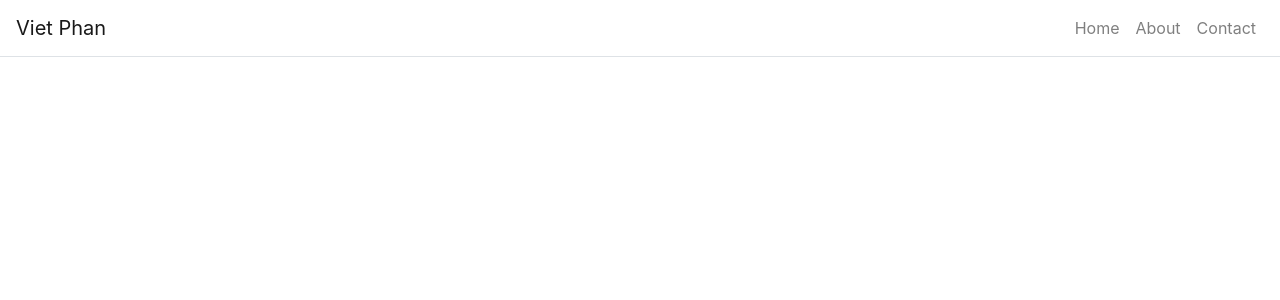
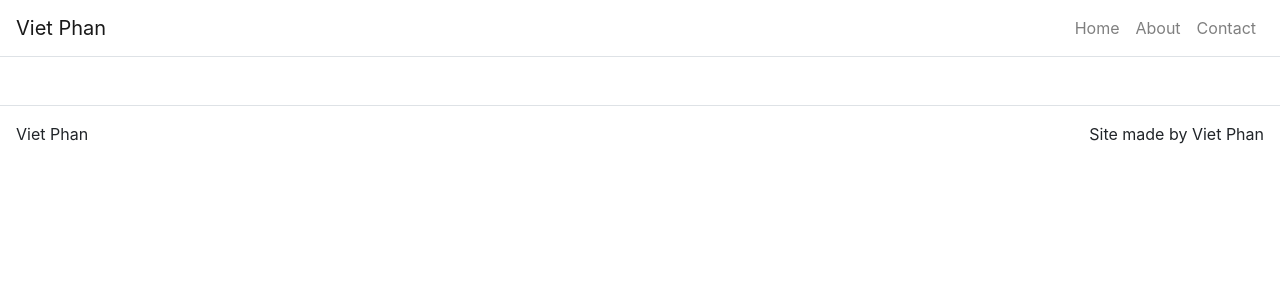
Before and after one commit to v8phan-zz/portfolio-site, a React (Create React App) app: page / in a window 1280 px wide. Shown: the top 300 px of the page. Built offline with nearby package versions, Linux system fonts and the light colour scheme.

Commit message:
added footer

```diff
--- a/src/App.js
+++ b/src/App.js
@@ -4,6 +4,8 @@
 import Navbar from 'react-bootstrap/Navbar';
 import './App.css';
 import Nav from 'react-bootstrap/Nav';
+
+import Footer from './components/Footer';
 
 class App extends React.Component {
 
@@ -49,6 +51,8 @@
             </Navbar.Collapse>
           </Navbar>
 
+          <Footer />
+
         </Container>
       </Router>
     );
--- /dev/null
+++ b/src/components/Footer.js
@@ -0,0 +1,25 @@
+import React from 'react';
+import Container from 'react-bootstrap/Container';
+import Row from 'react-bootstrap/Row';
+import Col from 'react-bootstrap/Col';
+
+
+function Footer() {
+
+    return (
+        <footer className="mt-5">
+            <Container fluid={true}>
+                <Row className="border-top justify-content-between p-3">
+                    <Col className="p-0" md={3} sm={12}>
+                    Viet Phan
+                    </Col>
+                    <Col className="p-0 d-flex justify-content-end" md={3}>
+                    Site made by Viet Phan
+                    </Col>
+                </Row>
+            </Container>
+        </footer>
+    );
+}
+
+export default Footer;
```
